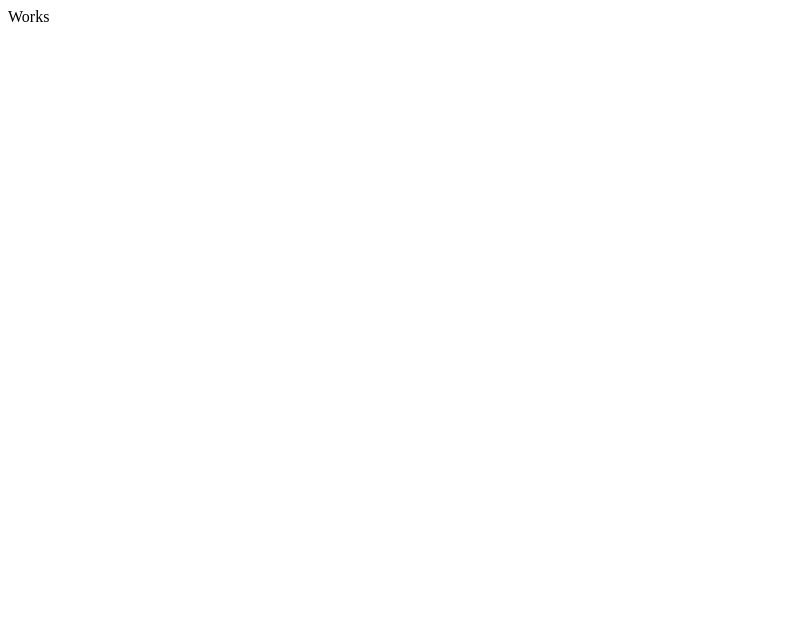
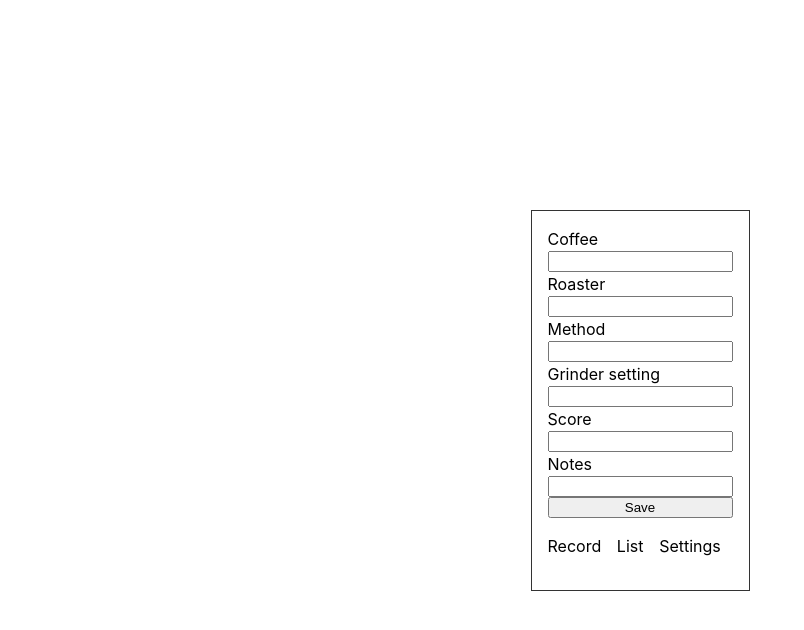
Before and after one commit to krzysztofzuraw/coffee-tracker, a Next.js app: page / in a window 1280 px wide. Shown: the top 630 px of the page, without its empty margins (0-804 px from the left). Built offline with nearby package versions, Linux system fonts and the light colour scheme.

Commit message:
chore: basic layout

```diff
--- /dev/null
+++ b/components/layout.module.css
@@ -0,0 +1,14 @@
+.main {
+  padding: 1rem;
+  border: 1px solid #333;
+  display: grid;
+  grid-template-rows: 1fr auto;
+}
+
+.nav {
+  list-style: none;
+  padding: 0;
+  display: grid;
+  grid-auto-flow: column;
+  grid-gap: 0.25rem;
+}
--- /dev/null
+++ b/components/layout.tsx
@@ -0,0 +1,18 @@
+import React from 'react';
+
+import styles from './layout.module.css';
+
+export default function Layout({ children }: { children?: React.ReactNode }) {
+  return (
+    <div className={styles.main}>
+      {children}
+      <footer>
+        <ul className={styles.nav}>
+          <li>Record</li>
+          <li>List</li>
+          <li>Settings</li>
+        </ul>
+      </footer>
+    </div>
+  );
+}
--- a/package.json
+++ b/package.json
@@ -11,7 +11,8 @@
     "start": "next start",
     "lint:tsc": "tsc --project . --noEmit",
     "lint:eslint": "eslint '*.{js,ts,tsx}' --quiet --fix",
-    "reinstall": "rimraf node_modules && npm install"
+    "reinstall": "rimraf node_modules && npm install",
+    "test": "echo to be implemented!"
   },
   "repository": {
     "type": "git",
--- /dev/null
+++ b/pages/_app.tsx
@@ -0,0 +1,8 @@
+import { AppProps } from 'next/app';
+import React from 'react';
+
+import '../styles/index.css';
+
+export default function App({ Component, pageProps }: AppProps) {
+  return <Component {...pageProps} />;
+}
--- a/pages/index.tsx
+++ b/pages/index.tsx
@@ -1,5 +1,25 @@
 import React from 'react';
 
+import Layout from '../components/layout';
+
 export default function Index() {
-  return <div>Works</div>;
+  return (
+    <Layout>
+      <form style={{ display: 'flex', flexDirection: 'column' }}>
+        <label htmlFor="coffee">Coffee</label>
+        <input type="text" id="coffee" name="coffee" />
+        <label htmlFor="roaster">Roaster</label>
+        <input type="text" id="roaster" name="roaster" />
+        <label htmlFor="method">Method</label>
+        <input type="text" id="method" name="method" />
+        <label htmlFor="grinder">Grinder setting</label>
+        <input type="text" id="grinder" name="grinder" />
+        <label htmlFor="score">Score</label>
+        <input type="text" id="score" name="score" />
+        <label htmlFor="notes">Notes</label>
+        <input type="text" id="notes" name="notes" />
+        <button type="submit">Save</button>
+      </form>
+    </Layout>
+  );
 }
--- /dev/null
+++ b/styles/index.css
@@ -0,0 +1,19 @@
+* {
+  box-sizing: border-box;
+}
+
+html {
+  font-size: 100%;
+  font-family: -apple-system, BlinkMacSystemFont, 'Segoe UI', Roboto, Helvetica, Arial, sans-serif,
+    'Apple Color Emoji', 'Segoe UI Emoji', 'Segoe UI Symbol';
+}
+
+body {
+  line-height: 1.5;
+  height: 100vh;
+  width: 100vw;
+  padding: 0;
+  margin: 0;
+  display: grid;
+  place-items: center;
+}
```
